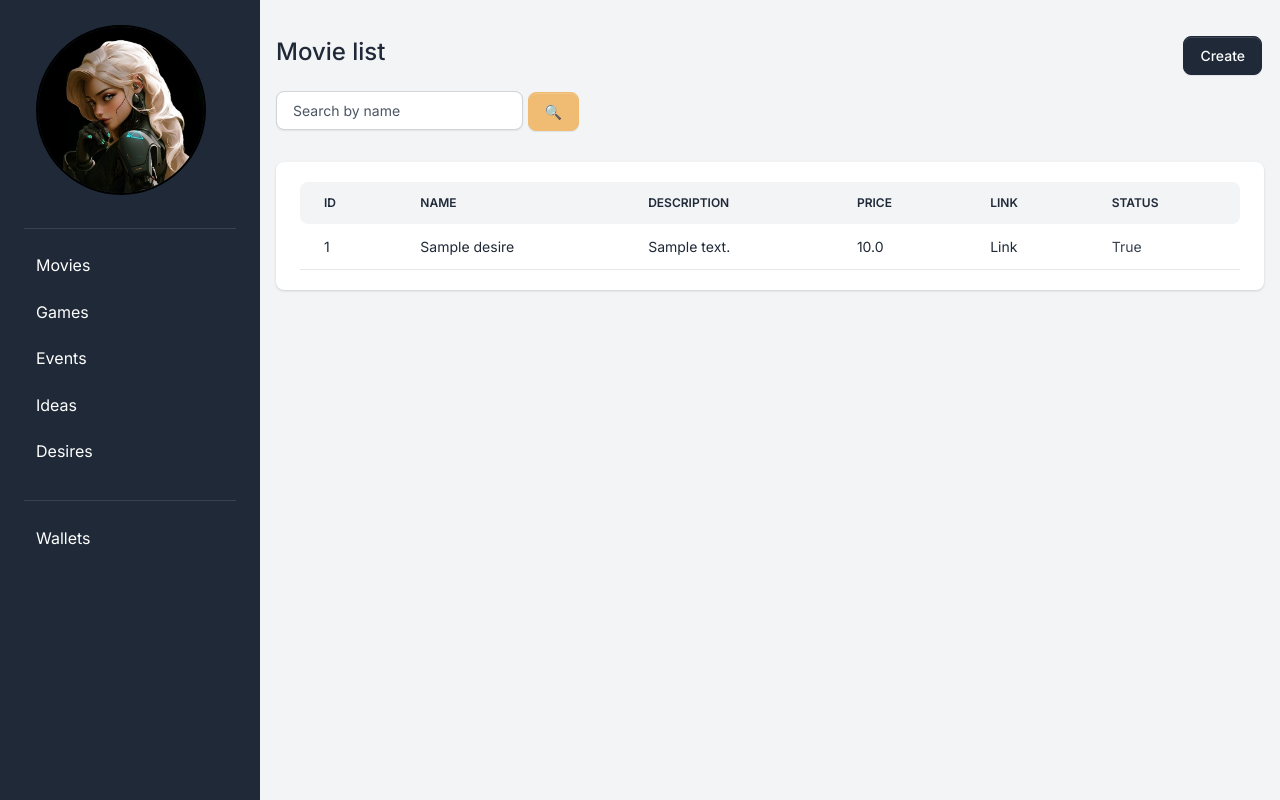
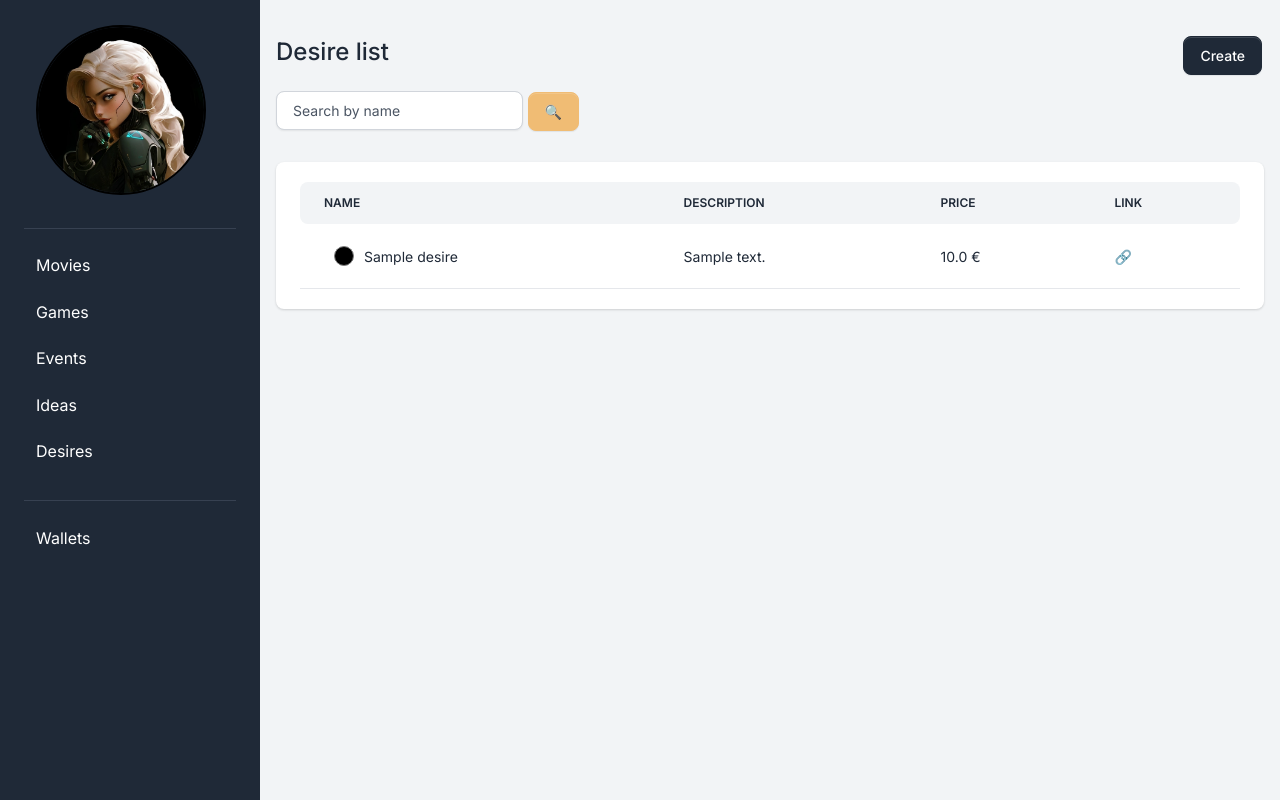
Before and after one commit to netherhouse/Afina, a Django app: page /lists/desires/ in a window 1280 px wide. Run offline with Django 5.2, Linux system fonts and the light colour scheme; tables that the repository leaves empty hold one stand-in row (values such as "Sample post"); parts of the project's set-up code (start-up, migrations or seed data) failed here and were passed over; some libraries are stand-ins or nearby versions.

Commit message:
add links to 'desire_list.html'; add clickable buttons

```diff
--- a/templates/lists/desire/desire_list.html
+++ b/templates/lists/desire/desire_list.html
@@ -4,14 +4,12 @@
 
 {% block title %} Tables {% endblock %}
 
-{% block stylesheets %}{% endblock stylesheets %}
-
 {% block content %}
 
   <div class="py-3">
     <div class="d-flex justify-content-between w-100 flex-wrap">
       <div class="mb-3 mb-lg-0">
-        <h1 class="h4">Movie list</h1>
+        <h1 class="h4">Desire list</h1>
       </div>
       <div>
         <a href="{% url 'lists:desire-create' %}" class="btn btn-primary link-to-page">
@@ -29,34 +27,47 @@
         <table class="table table-centered table-nowrap mb-0 rounded">
           <thead class="thead-light">
           <tr>
-            <th class="border-0 rounded-start">ID</th>
-            <th class="border-0">Name</th>
+            <th class="border-0 rounded-start">Name</th>
             <th class="border-0">Description</th>
             <th class="border-0">Price</th>
-            <th class="border-0">Link</th>
-            <th class="border-0 rounded-end">Status</th>
+            <th class="border-0 rounded-end">Link</th>
           </tr>
           </thead>
           <tbody>
           {% for desire in desire_list %}
             <tr>
               <td>
-                <a href="#">{{ desire.id }}</a>
+                <div class="d-flex align-items-center">
+                  <button
+                      class="status-btn border-0 bg-transparent"
+                      data-id="{{ desire.id }}"
+                      data-status="{{ desire.status }}"
+                  >
+                    {% if desire.status %}
+                      <span class="circle filled"></span>
+                    {% else %}
+                      <span class="circle"></span>
+                    {% endif %}
+                  </button>
+                  <a href="{% url 'lists:desire-detail' desire.id %}" class="ml-2">{{ desire.name }}</a>
+                </div>
               </td>
               <td>
-                <a href="#">{{ desire.name }}</a>
+                <a href="{% url 'lists:desire-detail' desire.id %}">{{ desire.description|truncate_words }}</a>
               </td>
               <td>
-                <a href="#">{{ desire.description|truncate_words }}</a>
+                {% if desire.price %}
+                  <a href="{% url 'lists:desire-detail' desire.id %}">{{ desire.price }} €</a>
+                {% else %}
+                  <a href="{% url 'lists:desire-detail' desire.id %}">——</a>
+                {% endif %}
               </td>
               <td>
-                <a href="#">{{ desire.price }}</a>
-              </td>
-              <td>
-                <a href="{{ desire.link }}">Link</a>
-              </td>
-              <td>
-                {{ desire.status }}
+                {% if desire.link %}
+                  <a target="_blank" href="{{ desire.link }}">🔗</a>
+                {% else %}
+                  <a href="#">——</a>
+                {% endif %}
               </td>
             </tr>
           {% endfor %}
@@ -69,4 +80,55 @@
 {% endblock content %}
 
 <!-- Specific Page JS goes HERE  -->
-{% block javascripts %}{% endblock javascripts %}
+{% block javascripts %}
+  <script>
+      function getCsrfToken() {
+          const csrfToken = document.cookie.split(';').find(cookie => cookie.trim().startsWith('csrftoken='));
+          return csrfToken ? csrfToken.split('=')[1] : '';
+      }
+
+      document.addEventListener("DOMContentLoaded", function () {
+          const buttons = document.querySelectorAll('.status-btn');
+
+          buttons.forEach(button => {
+              button.addEventListener('click', function () {
+                  const circle = this.querySelector('.circle');
+                  const status = this.dataset.status === 'true';
+                  const desireId = this.dataset.id;
+
+                  if (status) {
+                      circle.classList.remove('filled');
+                      this.dataset.status = 'false';
+                  } else {
+                      circle.classList.add('filled');
+                      this.dataset.status = 'true';
+                  }
+
+                  const updateStatusUrl = `${desireId}/update-status/`;
+
+                  fetch(updateStatusUrl, {
+                      method: 'POST',
+                      headers: {
+                          'Content-Type': 'application/json',
+                          'X-CSRFToken': getCsrfToken()
+                      },
+                      body: JSON.stringify({
+                          status: this.dataset.status
+                      })
+                  })
+                      .then(response => response.json())
+                      .then(data => {
+                          if (data.success) {
+                              console.log('Status updated successfully');
+                          } else {
+                              console.error('Error updating status');
+                          }
+                      })
+                      .catch(error => {
+                          console.error('Error:', error);
+                      });
+              });
+          });
+      });
+  </script>
+{% endblock %}
```
